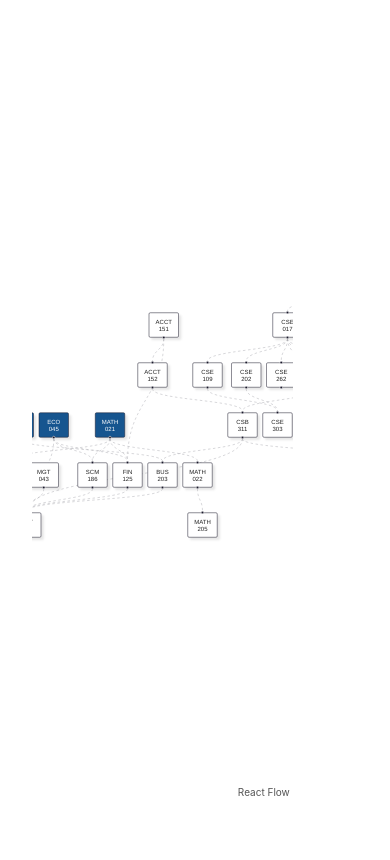
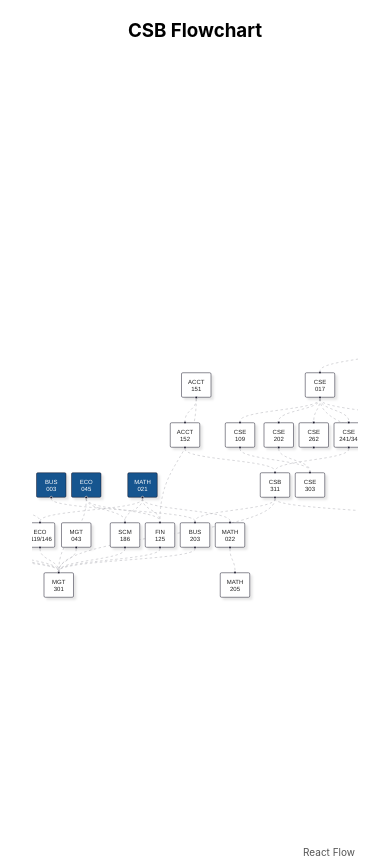
Before and after one commit to Lehigh-CSB/csb-flowchart, a Next.js app: page / in a window 390 px wide. Built offline with nearby package versions, Linux system fonts and the light colour scheme.

Commit message:
mobile friendly version kinda implemented

```diff
--- a/pages/index.js
+++ b/pages/index.js
@@ -5,7 +5,6 @@ import React, { useEffect, useState, useCallback } from 'react';
 import ReactFlow, { addEdge, ConnectionLineType, useNodesState, useEdgesState } from 'react-flow-renderer';
 import dagre from 'dagre';
 import { initialNodes, initialEdges } from '../data/courses.js';
-
 
 const dagreGraph = new dagre.graphlib.Graph();
 dagreGraph.setDefaultEdgeLabel(() => ({}));
@@ -50,7 +49,7 @@ const { nodes: layoutedNodes, edges: layoutedEdges } = getLayoutedElements(
   initialEdges
 );
 
-const LayoutFlow = () => {
+const LayoutFlow = ({panIsDraggable, isMobile}) => {
   const availableNodes = ['bus001', 'eco001', 'bus003', 'eco045', 'math021', 'cse007', 'engl001'];
   const [nodes, setNodes, onNodesChange] = useNodesState(layoutedNodes);
   const [edges, setEdges, onEdgesChange] = useEdgesState(layoutedEdges);
@@ -142,9 +141,10 @@ const LayoutFlow = () => {
     [nodes, edges]
   );
 
+  const layoutFlowStyle = isMobile ? styles.layoutflowMobile : styles.layoutflowDesktop;
+
   return (
-    <div className={styles.layoutflow}>
-      {nodes && <ReactFlow
+     <>{nodes && <ReactFlow
         nodes={nodes}
         edges={edges}
         style={{height: 800, width: '100%'}}
@@ -156,7 +156,7 @@ const LayoutFlow = () => {
         zoomOnScroll={false}
         zoomOnPinch={false}
         zoomOnDoubleClick={false}
-        panOnDrag={true}
+        panOnDrag={panIsDraggable}
         panOnScroll={false}
         fitView
         deleteKeyCode={null}
@@ -164,7 +164,7 @@ const LayoutFlow = () => {
         onNodeClick={onNodeClick}
       />
       }
-    </div>
+    </>
   );
 };
 
@@ -206,16 +206,23 @@ function Home(props) {
       </Head>
 
       <main>
-        {/* <h3 styles={styles.title}>CSB Flowchart</h3> */}
         <div className={styles.mainContainer}>
-          <LayoutFlow></LayoutFlow>
-          {!isMobile ? (<div className={styles.coursesInfo}>
-            <h3 styles={styles.title}>CSB Flowchart</h3>
-            <p>
-              This is a flowchart of the courses needed to complete Computer Science & Business
-              degree at Lehigh University.
-            </p>
-          </div>) : null}
+          {!isMobile ? (
+            <><div className={styles.layoutflowDesktop}>
+              <LayoutFlow panIsDraggable={false} isMobile={isMobile}></LayoutFlow>
+            </div><div className={styles.coursesInfo}>
+                <h3 styles={styles.title}>CSB Flowchart</h3>
+                <p>
+                  This is a flowchart of the courses needed to complete Computer Science & Business
+                  degree at Lehigh University.
+                </p>
+              </div></>
+          ) : (
+            <div className={styles.layoutflowMobile}>
+              <h3 styles={styles.title}>CSB Flowchart</h3>
+              <LayoutFlow panIsDraggable={true} isMobile={isMobile}></LayoutFlow>
+            </div>
+          )}
         </div>
       </main>
     </div>
--- a/styles/Home.module.css
+++ b/styles/Home.module.css
@@ -7,8 +7,16 @@
   flex-wrap: wrap;
 }
 
-.layoutflow {
+.layoutflowDesktop {
   flex: 0 0 80%;
+  width: 100%;
+  display: flex;
+  flex-direction: column;
+  justify-content: center;
+  align-items: center;
+}
+
+.layoutflowMobile {
   width: 100%;
   display: flex;
   flex-direction: column;
```
